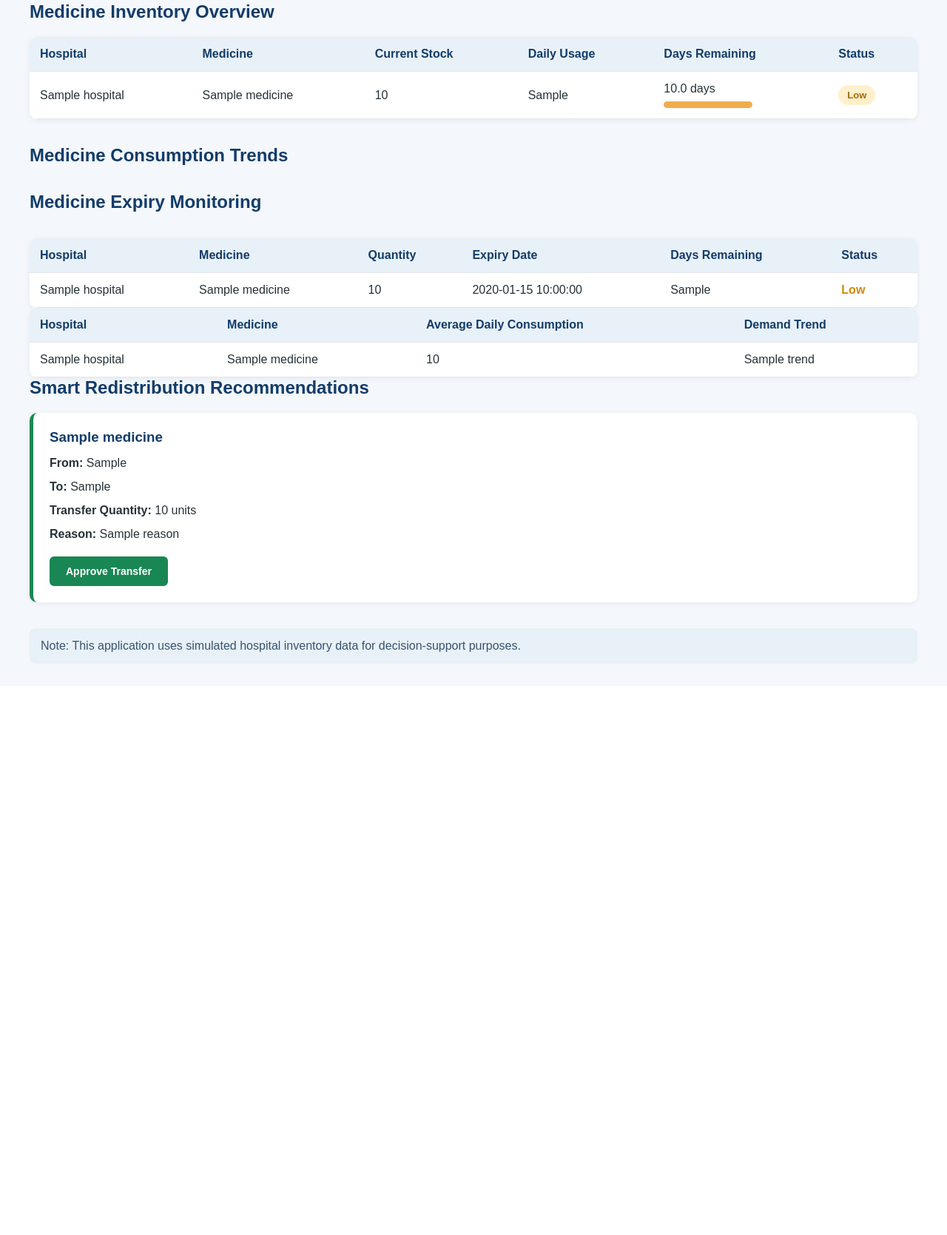
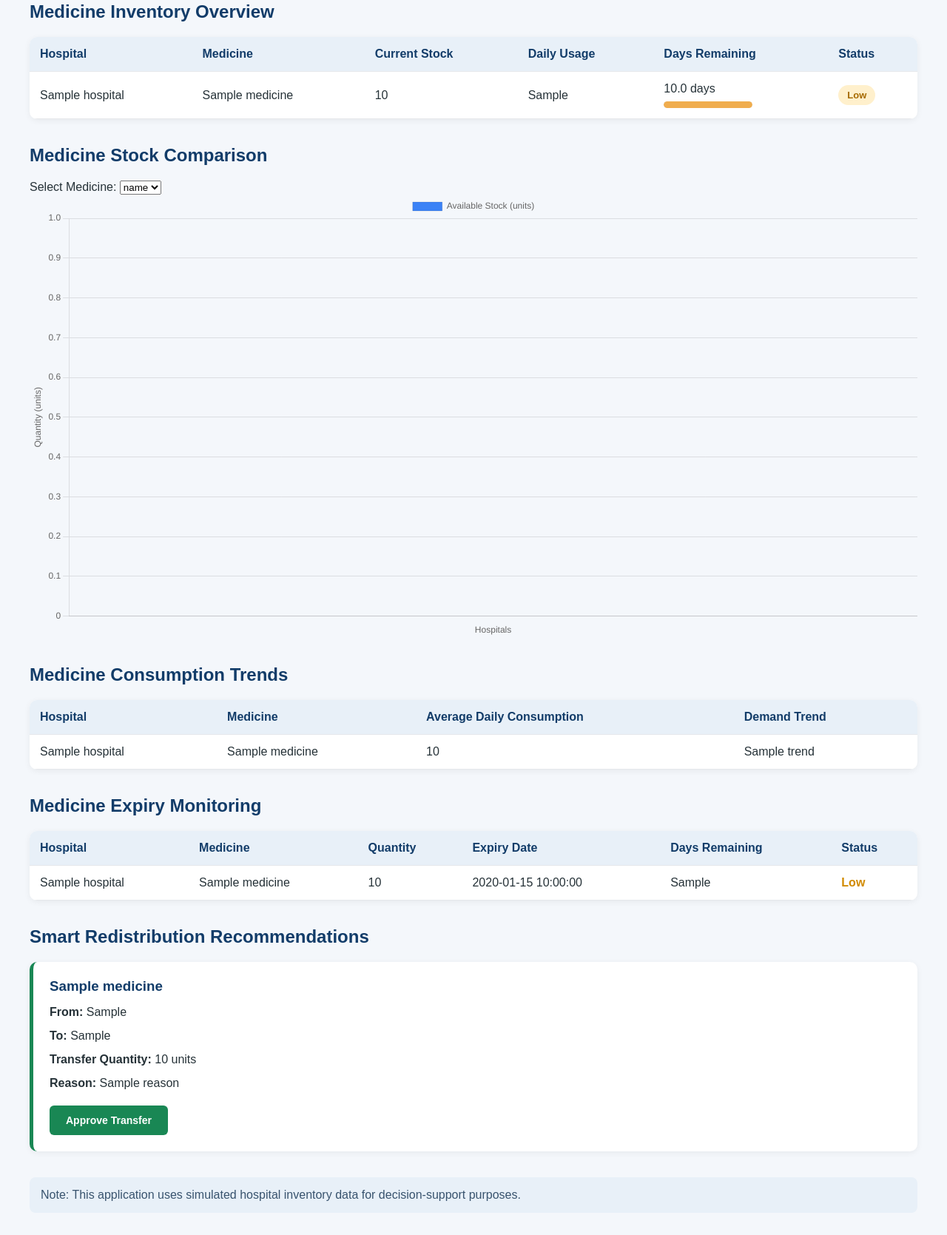
Before and after one commit to sithumininimalshika-hue/medicine-redistribution, a Flask app: template templates/index.html in a window 1280 px wide. Shown: the part 481-2150 px from the top of the page at 74% size. Before the commit the page ends 1378 px from the top, so only its background shows below. Run offline with Flask 3, Linux system fonts and the light colour scheme; the template is opened without the code that fills it: most values are stand-ins (such as "Sample title", 1, 10 or a date in 2020).

Commit message:
Add medicine stock comparison chart and dashboard improvements

```diff
--- a/app.py
+++ b/app.py
@@ -1,3 +1,4 @@
+
 
 from flask import Flask, render_template, request, redirect, url_for
 import sqlite3
@@ -14,13 +15,31 @@ app = Flask(__name__)
 @app.route("/")
 def home():
 
+    # Analyze stock
     stock_data = analyze_stock()
 
+    # Prepare chart data
+    chart_data = {}
+
+    for item in stock_data:
+        medicine = item["medicine"]
+
+        if medicine not in chart_data:
+            chart_data[medicine] = []
+
+        chart_data[medicine].append({
+            "hospital": item["hospital"],
+            "quantity": item["quantity"]
+        })
+
+    # Generate recommendations
     recommendations = generate_recommendations()
 
+    # Analyze consumption and expiry
     consumption_data = analyze_consumption()
     expiry_data = analyze_expiry()
 
+    # Dashboard statistics
     total_hospitals = 3
     total_medicines = 5
 
@@ -43,7 +62,8 @@ def home():
         total_hospitals=total_hospitals,
         total_medicines=total_medicines,
         critical_count=critical_count,
-        low_count=low_count
+        low_count=low_count,
+        chart_data=chart_data
     )
 
 
@@ -56,6 +76,10 @@ def approve_transfer_route():
 
     try:
         quantity = int(request.form.get("quantity", 0))
+
+        if quantity <= 0:
+            raise ValueError
+
     except (ValueError, TypeError):
         return redirect(url_for(
             "home",
@@ -76,6 +100,7 @@ def approve_transfer_route():
         transfer_success=int(success)
     ))
 
+
 @app.route("/search", methods=["GET"])
 def search_medicine():
 
@@ -86,42 +111,46 @@ def search_medicine():
     if medicine_name:
 
         connection = sqlite3.connect("database/medicine.db")
-        cursor = connection.cursor()
 
-        cursor.execute("""
-            SELECT
-                hospitals.name,
-                medicines.name,
-                inventory.quantity,
-                inventory.daily_usage,
-                inventory.expiry_date
-            FROM inventory
-            JOIN hospitals
-                ON inventory.hospital_id = hospitals.id
-            JOIN medicines
-                ON inventory.medicine_id = medicines.id
-            WHERE medicines.name LIKE ?
-            ORDER BY hospitals.name
-        """, ("%" + medicine_name + "%",))
+        try:
+            cursor = connection.cursor()
 
-        records = cursor.fetchall()
-        connection.close()
+            cursor.execute("""
+                SELECT
+                    hospitals.name,
+                    medicines.name,
+                    inventory.quantity,
+                    inventory.daily_usage,
+                    inventory.expiry_date
+                FROM inventory
+                JOIN hospitals
+                    ON inventory.hospital_id = hospitals.id
+                JOIN medicines
+                    ON inventory.medicine_id = medicines.id
+                WHERE medicines.name LIKE ?
+                ORDER BY hospitals.name
+            """, ("%" + medicine_name + "%",))
 
-        for hospital, medicine, quantity, usage, expiry in records:
+            records = cursor.fetchall()
 
-            if usage > 0:
-                days_remaining = round(quantity / usage, 1)
-            else:
-                days_remaining = None
+            for hospital, medicine, quantity, usage, expiry in records:
 
-            search_results.append({
-                "hospital": hospital,
-                "medicine": medicine,
-                "quantity": quantity,
-                "daily_usage": usage,
-                "days_remaining": days_remaining,
-                "expiry_date": expiry
-            })
+                if usage > 0:
+                    days_remaining = round(quantity / usage, 1)
+                else:
+                    days_remaining = None
+
+                search_results.append({
+                    "hospital": hospital,
+                    "medicine": medicine,
+                    "quantity": quantity,
+                    "daily_usage": usage,
+                    "days_remaining": days_remaining,
+                    "expiry_date": expiry
+                })
+
+        finally:
+            connection.close()
 
     return render_template(
         "search.html",
--- a/templates/index.html
+++ b/templates/index.html
@@ -19,6 +19,8 @@
     </header>
 
     <main>
+
+      <!-- Medicine Search -->
       <section class="search-section">
         <h2>Find Medicine Across Hospitals</h2>
 
@@ -34,19 +36,22 @@
             required
           />
 
-          <button type="submit" class="approve-btn">Search Medicine</button>
+          <button type="submit" class="approve-btn">
+            Search Medicine
+          </button>
         </form>
       </section>
 
+      <!-- Transfer Message -->
       {% if request.args.get('transfer_message') %}
-
       <div class="transfer-message">
         {{ request.args.get('transfer_message') }}
       </div>
-
       {% endif %}
 
+      <!-- Dashboard Summary -->
       <section class="summary">
+
         <div class="card">
           <h3>Total Hospitals</h3>
           <p>{{ total_hospitals }}</p>
@@ -66,8 +71,10 @@
           <h3>Low Stock</h3>
           <p>{{ low_count }}</p>
         </div>
+
       </section>
 
+      <!-- Medicine Inventory Overview -->
       <section>
         <h2>Medicine Inventory Overview</h2>
 
@@ -85,13 +92,11 @@
 
           <tbody>
             {% for item in stock_data %}
-
             <tr>
               <td>{{ item.hospital }}</td>
               <td>{{ item.medicine }}</td>
               <td>{{ item.quantity }}</td>
               <td>{{ item.daily_usage }}</td>
-
 
               <td>
                 {% if item.days_remaining is not none %}
@@ -106,33 +111,69 @@
                   </div>
 
                 {% else %}
-
                   Not available
-
                 {% endif %}
               </td>
 
-
               <td>
-                <span
-                  class="status-badge {{ item.status|lower|replace(' ', '-') }}"
-                >
+                <span class="status-badge {{ item.status|lower|replace(' ', '-') }}">
                   {{ item.status }}
                 </span>
               </td>
             </tr>
-
             {% endfor %}
           </tbody>
         </table>
       </section>
 
+      <!-- Medicine Stock Comparison Chart -->
+      <section>
+        <h2>Medicine Stock Comparison</h2>
+
+        <label for="medicineSelect">Select Medicine:</label>
+
+        <select id="medicineSelect">
+          {% for medicine in chart_data.keys() %}
+          <option value="{{ medicine }}">{{ medicine }}</option>
+          {% endfor %}
+        </select>
+
+        <canvas id="stockChart"></canvas>
+      </section>
+
+      <!-- Medicine Consumption Trends -->
       <section>
         <h2>Medicine Consumption Trends</h2>
+
+        <table>
+          <thead>
+            <tr>
+              <th>Hospital</th>
+              <th>Medicine</th>
+              <th>Average Daily Consumption</th>
+              <th>Demand Trend</th>
+            </tr>
+          </thead>
+
+          <tbody>
+            {% for item in consumption_data %}
+            <tr>
+              <td>{{ item.hospital }}</td>
+              <td>{{ item.medicine }}</td>
+              <td>{{ item.average_usage }}</td>
+              <td class="{{ item.trend|lower }}">
+                {{ item.trend }}
+              </td>
+            </tr>
+            {% endfor %}
+          </tbody>
+        </table>
       </section>
+
+      <!-- Medicine Expiry Monitoring -->
       <section>
         <h2>Medicine Expiry Monitoring</h2>
-        </section>
+
         <table>
           <thead>
             <tr>
@@ -147,60 +188,28 @@
 
           <tbody>
             {% for item in expiry_data %}
-
             <tr>
               <td>{{ item.hospital }}</td>
-
               <td>{{ item.medicine }}</td>
-
               <td>{{ item.quantity }}</td>
-
               <td>{{ item.expiry_date }}</td>
-
               <td>{{ item.days_remaining }}</td>
-
               <td class="{{ item.status|lower|replace(' ', '-') }}">
                 {{ item.status }}
               </td>
             </tr>
-
             {% endfor %}
           </tbody>
         </table>
       </section>
 
-        <table>
-          <thead>
-            <tr>
-              <th>Hospital</th>
-              <th>Medicine</th>
-              <th>Average Daily Consumption</th>
-              <th>Demand Trend</th>
-            </tr>
-          </thead>
-
-          <tbody>
-            {% for item in consumption_data %}
-
-            <tr>
-              <td>{{ item.hospital }}</td>
-
-              <td>{{ item.medicine }}</td>
-
-              <td>{{ item.average_usage }}</td>
-
-              <td class="{{ item.trend|lower }}">{{ item.trend }}</td>
-            </tr>
-
-            {% endfor %}
-          </tbody>
-        </table>
-      </section>
-
+      <!-- Smart Redistribution Recommendations -->
       <section>
         <h2>Smart Redistribution Recommendations</h2>
 
-        {% if recommendations %} {% for item in recommendations %}
+        {% if recommendations %}
+
+          {% for item in recommendations %}
 
           <div class="recommendation">
             <h3>{{ item.medicine }}</h3>
@@ -230,7 +239,11 @@
               method="POST"
               class="transfer-form"
             >
-            <input type="hidden" name="medicine" value="{{ item.medicine }}" />
+              <input
+                type="hidden"
+                name="medicine"
+                value="{{ item.medicine }}"
+              />
 
               <input
                 type="hidden"
@@ -244,23 +257,102 @@
                 value="{{ item.to_hospital }}"
               />
 
-            <input type="hidden" name="quantity" value="{{ item.quantity }}" />
+              <input
+                type="hidden"
+                name="quantity"
+                value="{{ item.quantity }}"
+              />
 
-            <button type="submit" class="approve-btn">Approve Transfer</button>
+              <button type="submit" class="approve-btn">
+                Approve Transfer
+              </button>
             </form>
           </div>
 
-        {% endfor %} {% else %}
+          {% endfor %}
+
+        {% else %}
 
           <p>No redistribution recommendations available.</p>
 
         {% endif %}
       </section>
 
+      <!-- Application Notice -->
       <p class="notice">
         Note: This application uses simulated hospital inventory data for
         decision-support purposes.
       </p>
+
     </main>
+
+    <!-- Chart.js Library -->
+    <script src="https://cdn.jsdelivr.net/npm/chart.js"></script>
+<script>
+  const chartData = {{ chart_data | tojson }};
+
+  const medicineSelect = document.getElementById("medicineSelect");
+  const chartCanvas = document.getElementById("stockChart");
+
+  let stockChart;
+
+  function updateStockChart() {
+    const selectedMedicine = medicineSelect.value;
+    const medicineRecords = chartData[selectedMedicine] || [];
+
+    const hospitals = medicineRecords.map((item) => item.hospital);
+    const quantities = medicineRecords.map((item) => item.quantity);
+
+    if (stockChart) {
+      stockChart.destroy();
+    }
+
+    stockChart = new Chart(chartCanvas, {
+      type: "bar",
+
+      data: {
+        labels: hospitals,
+
+        datasets: [
+          {
+            label: "Available Stock (units)",
+            data: quantities,
+            backgroundColor: ["#3b82f6", "#10b981", "#f59e0b"],
+            borderWidth: 1,
+          },
+        ],
+      },
+
+      options: {
+        responsive: true,
+
+        scales: {
+          y: {
+            beginAtZero: true,
+            title: {
+              display: true,
+              text: "Quantity (units)",
+            },
+          },
+
+          x: {
+            title: {
+              display: true,
+              text: "Hospitals",
+            },
+          },
+        },
+      },
+    });
+  }
+
+  if (medicineSelect && chartCanvas) {
+    medicineSelect.addEventListener("change", updateStockChart);
+
+    if (medicineSelect.options.length > 0) {
+      updateStockChart();
+    }
+  }
+</script>
   </body>
 </html>
```
Lines whose indentation alone changed are shown as unchanged.
